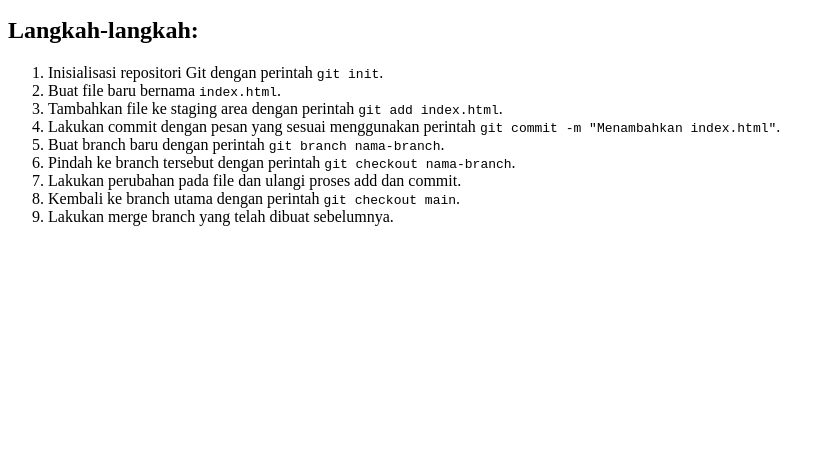
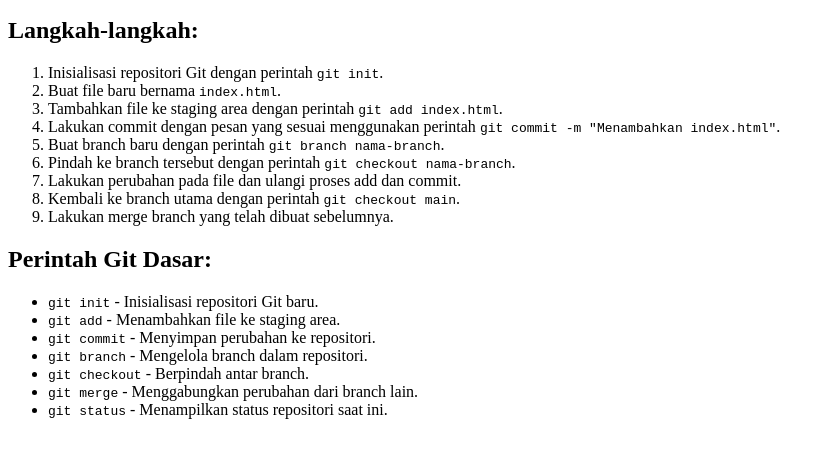
Before and after one commit to gunturlailam/belajar-git-1, a plain HTML site: page index.html in a window 1280 px wide. Shown: the part 101-558 px from the top of the page, without its empty margins (0-835 px from the left). Drawn offline with Linux system fonts and the light colour scheme.

Commit message:
memodifikasi index

```diff
--- a/index.html
+++ b/index.html
@@ -11,14 +11,43 @@
 
     <h2>Langkah-langkah:</h2>
     <ol>
-      <li>Inisialisasi repositori Git dengan perintah <code>git init</code>.</li>
+      <li>
+        Inisialisasi repositori Git dengan perintah <code>git init</code>.
+      </li>
       <li>Buat file baru bernama <code>index.html</code>.</li>
-      <li>Tambahkan file ke staging area dengan perintah <code>git add index.html</code>.</li>
-      <li>Lakukan commit dengan pesan yang sesuai menggunakan perintah <code>git commit -m "Menambahkan index.html"</code>.</li>
-      <li>Buat branch baru dengan perintah <code>git branch nama-branch</code>.</li>
-      <li>Pindah ke branch tersebut dengan perintah <code>git checkout nama-branch</code>.</li>
+      <li>
+        Tambahkan file ke staging area dengan perintah
+        <code>git add index.html</code>.
+      </li>
+      <li>
+        Lakukan commit dengan pesan yang sesuai menggunakan perintah
+        <code>git commit -m "Menambahkan index.html"</code>.
+      </li>
+      <li>
+        Buat branch baru dengan perintah <code>git branch nama-branch</code>.
+      </li>
+      <li>
+        Pindah ke branch tersebut dengan perintah
+        <code>git checkout nama-branch</code>.
+      </li>
       <li>Lakukan perubahan pada file dan ulangi proses add dan commit.</li>
-      <li>Kembali ke branch utama dengan perintah <code>git checkout main</code>.</li>
+      <li>
+        Kembali ke branch utama dengan perintah <code>git checkout main</code>.
+      </li>
       <li>Lakukan merge branch yang telah dibuat sebelumnya.</li>
+    </ol>
+
+    <h2>Perintah Git Dasar:</h2>
+    <ul>
+      <li><code>git init</code> - Inisialisasi repositori Git baru.</li>
+      <li><code>git add</code> - Menambahkan file ke staging area.</li>
+      <li><code>git commit</code> - Menyimpan perubahan ke repositori.</li>
+      <li><code>git branch</code> - Mengelola branch dalam repositori.</li>
+      <li><code>git checkout</code> - Berpindah antar branch.</li>
+      <li>
+        <code>git merge</code> - Menggabungkan perubahan dari branch lain.
+      </li>
+      <li><code>git status</code> - Menampilkan status repositori saat ini.</li>
+    </ul>
   </body>
 </html>
```
